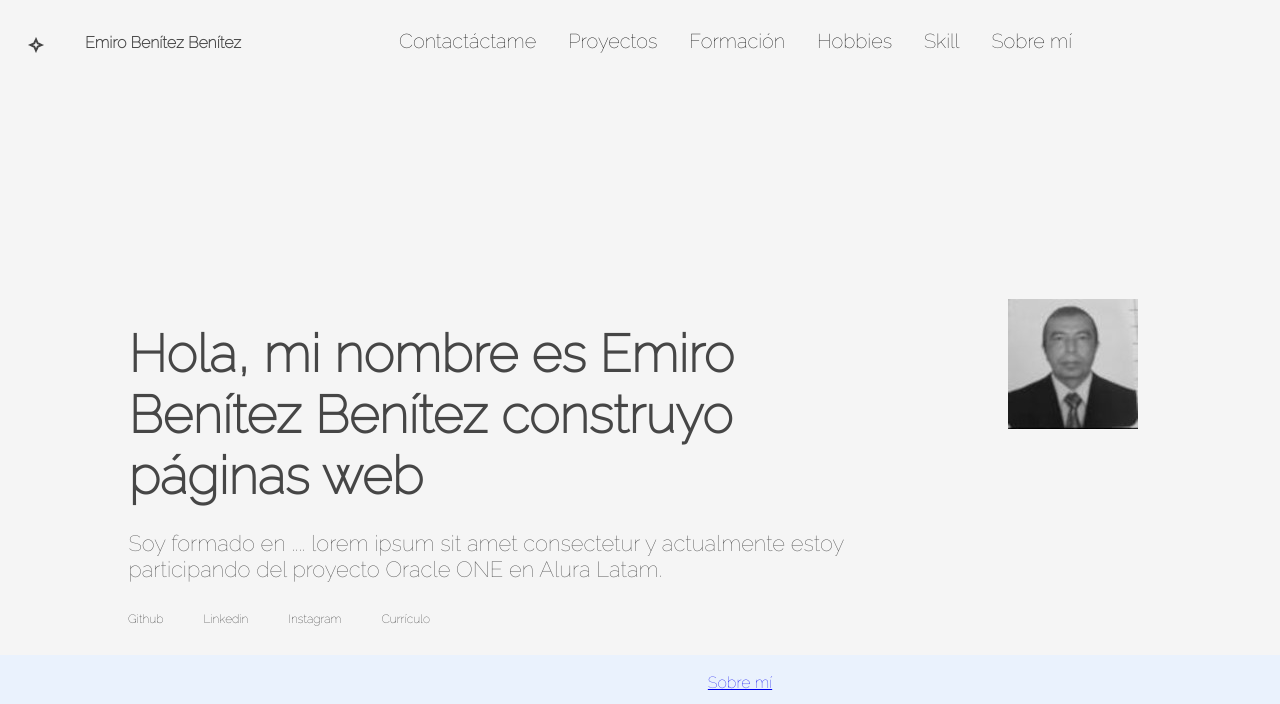
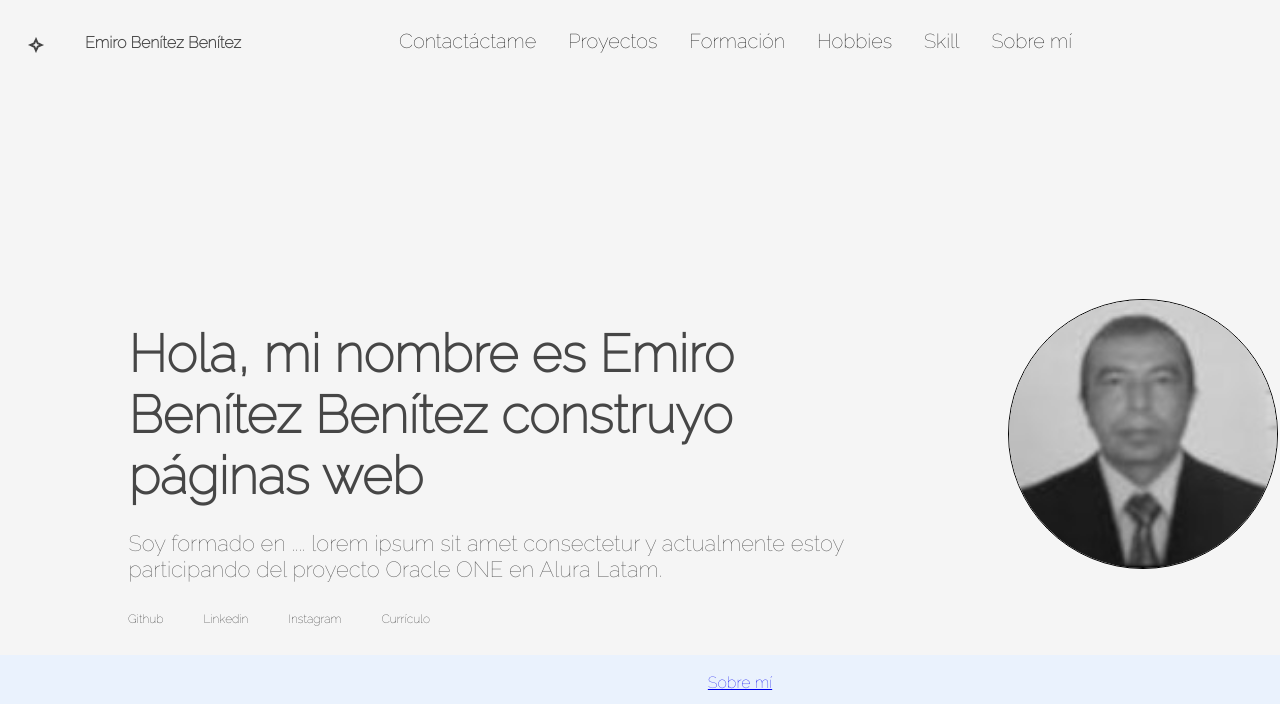
Before and after one commit to emirobenitez/portafolioPersonal, a plain HTML site: page index.html in a window 1280 px wide. Shown: the top 704 px of the page. Drawn offline with Linux system fonts and the light colour scheme.

Commit message:
se crea archivo gitignore, README.MD, se establece ancho imagen presentación

```diff
--- a/css/styles.css
+++ b/css/styles.css
@@ -243,10 +243,10 @@ main{
 
 
 	position: static;
-	/*width: 368px;
-	height: 368px;
+	width: 268px;
+	height: 268px;
 	left: 768px;
-	top: 0px;*/
+	top: 0px;
 
 	/*background: url();*/
 
--- a/index.html
+++ b/index.html
@@ -69,7 +69,7 @@
 			</div>
 
 			<div style="width:15%">
-				<img class="1ebb" src="images/ebb.jpg">
+				<img class="ebb" src="images/ebb.jpg">
 			</div>
 
 		</div>
```
Also changed, not shown: 2 other files.
